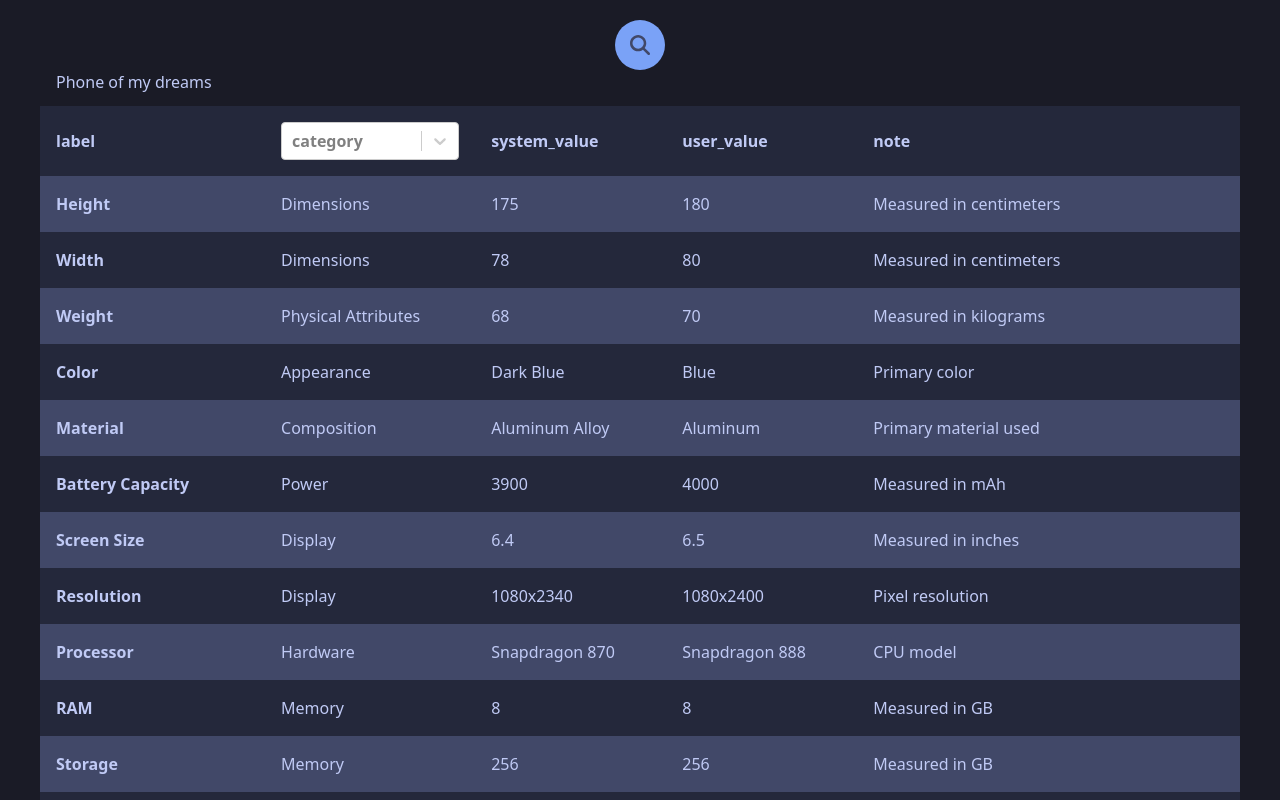
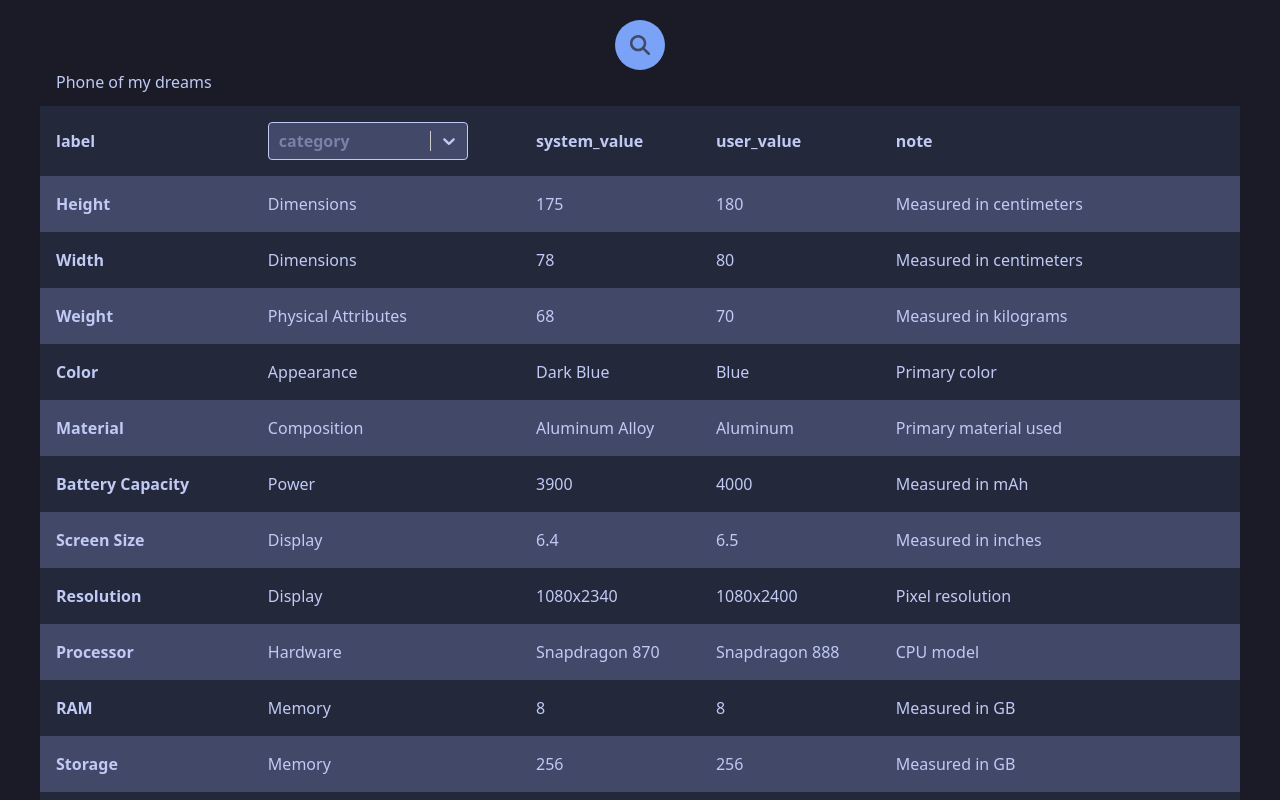
Before and after one commit to manuel-pross/technical_challenge, a React (Vite) app: page / in a window 1280 px wide. Shown: the top 800 px of the page. Built offline with nearby package versions, Linux system fonts and the light colour scheme.

Commit message:
feat: add styling according to colorscheme

```diff
--- a/src/components/customTable/tableHead/categoryHeader/index.tsx
+++ b/src/components/customTable/tableHead/categoryHeader/index.tsx
@@ -1,12 +1,66 @@
 import { useCategoryStore } from "@/stores/categoryStore";
 import { categories, Category, Option } from "@/types";
 import { useState } from "react";
-import Select from "react-select";
+import Select, { StylesConfig } from "react-select";
 
 const options: Option[] = categories.map((category) => ({
   label: category,
   value: category,
 }));
+
+const customStyles: StylesConfig = {
+  option: (baseStyles, state) => ({
+    ...baseStyles,
+    color: state.isSelected ? "#414868" : "#c0caf5",
+    backgroundColor: state.isSelected ? "#9ece6a" : "#414868",
+    "&:hover": {
+      backgroundColor: "#c0caf5",
+      color: "#1a1b26",
+    },
+  }),
+  menu: (baseStyles) => ({
+    ...baseStyles,
+    backgroundColor: "#414868",
+  }),
+  control: (baseStyles, state) => ({
+    ...baseStyles,
+    backgroundColor: "#414868",
+    borderColor: "#c0caf5",
+    boxShadow: state.isFocused ? "0 0 4px #9ece6a" : "none",
+    "&:hover": {
+      borderColor: "#9ece6a",
+    },
+  }),
+  container: (baseStyles) => ({
+    ...baseStyles,
+  }),
+  input: (baseStyles) => ({
+    ...baseStyles,
+    color: "#c0caf5",
+  }),
+  placeholder: (baseStyles) => ({
+    ...baseStyles,
+    color: "#c0caf570",
+  }),
+  singleValue: (baseStyles) => ({
+    ...baseStyles,
+    color: "a9b1d6",
+  }),
+  dropdownIndicator: (baseStyles) => ({
+    ...baseStyles,
+    color: "#c0caf5",
+    "&:hover": {
+      color: "#9ece6a",
+    },
+  }),
+  clearIndicator: (baseStyles) => ({
+    ...baseStyles,
+    color: "#c0caf5",
+    "&:hover": {
+      color: "#f7768e",
+    },
+  }),
+};
 
 function CategoryHeader() {
   const setCategory = useCategoryStore((state) => state.updateCategory);
@@ -26,6 +80,8 @@ function CategoryHeader() {
 
   return (
     <Select
+      className="w-[150px] md:w-[200px]"
+      styles={customStyles}
       options={options}
       value={selectedOption}
       onChange={handleChange}
```
